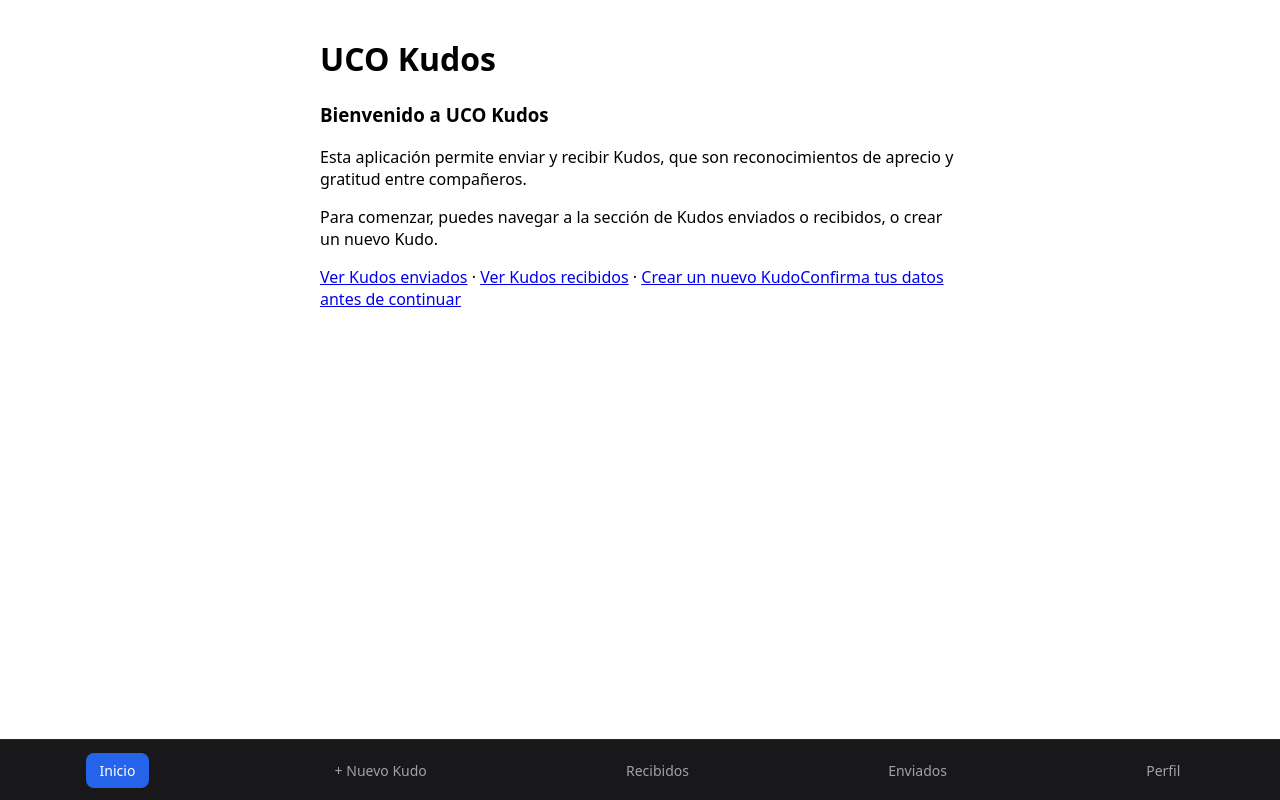
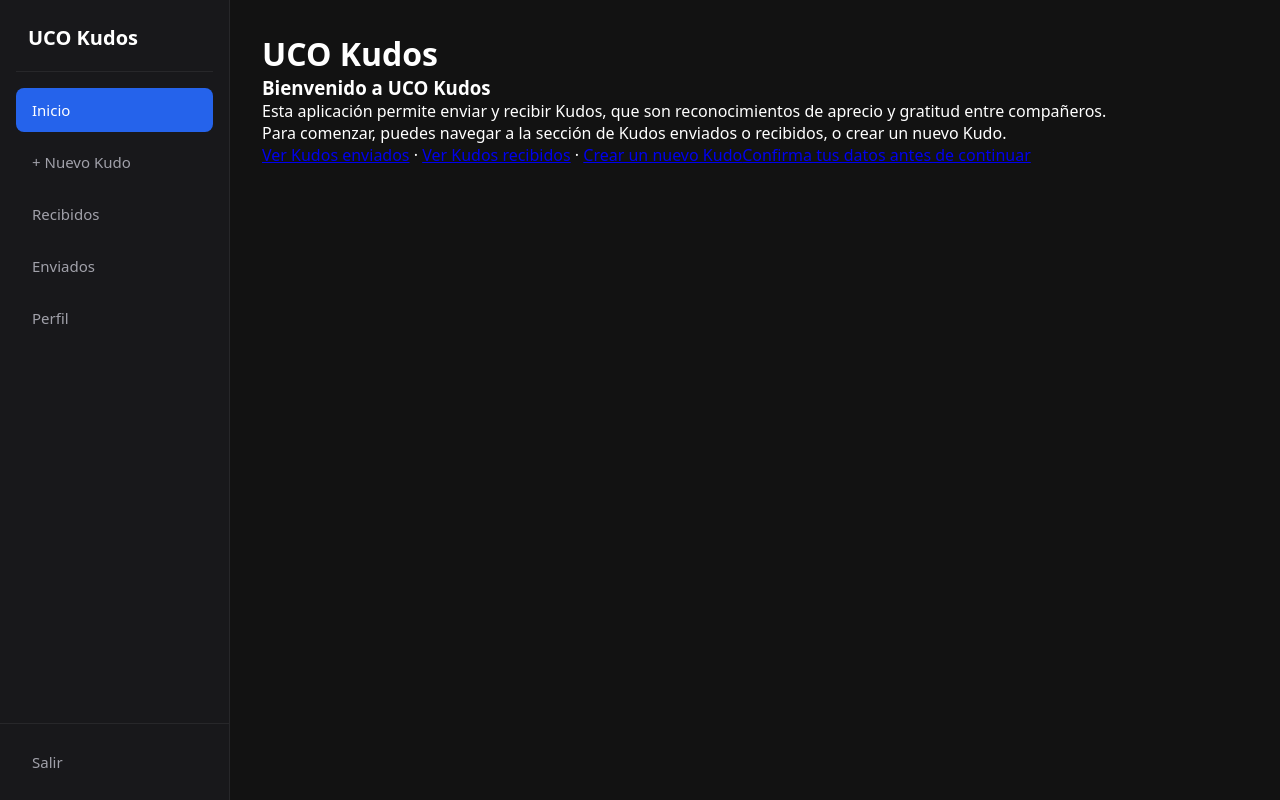
Before and after one commit to Andruortiz/front-kudos, a React (Vite) app: page / in a window 1280 px wide. Built offline with nearby package versions, Linux system fonts and the light colour scheme; no server answers.

Commit message:
feat: se implemento un diseño responsivo para la aplicacion en movil y en pc

```diff
--- a/src/App.tsx
+++ b/src/App.tsx
@@ -1,12 +1,11 @@
-import {NavLink, Route, Routes} from 'react-router-dom'
+import { NavLink, Route, Routes } from 'react-router-dom'
 import HomePage from './pages/HomePage'
 import KudosListPage from './pages/KudosListPage'
 import PublishKudoPage from './pages/PublishKudoPage'
+import './index.css'
 
 export default function App() {
     return (
-
-
         <div className="app-layout">
             <div className="page-content">
                 <Routes>
@@ -14,12 +13,13 @@ export default function App() {
                     <Route path="/kudos/new" element={<PublishKudoPage />} />
                     <Route path="/kudos/sent" element={<KudosListPage key="SENT" type="SENT" />} />
                     <Route path="/kudos/received" element={<KudosListPage key="RECEIVED" type="RECEIVED" />} />
+                    <Route path="/kudos/perfil" element={<main><h1>Mi Perfil</h1></main>} />
                     <Route path="*" element={<main><h1>Página no encontrada</h1></main>} />
                 </Routes>
             </div>
 
-
             <nav className="bottom-bar">
+                <div className="sidebar-logo">UCO Kudos</div>
                 <NavLink to="/" end className="nav-btn">
                     Inicio
                 </NavLink>
@@ -32,11 +32,16 @@ export default function App() {
                 <NavLink to="/kudos/sent" className="nav-btn">
                     Enviados
                 </NavLink>
-              <NavLink to={`/kudos/perfil`} className="nav-btn">
+                <NavLink to="/kudos/perfil" className="nav-btn">
                     Perfil
+                </NavLink>
+
+            </nav>
+            <nav className="bottom-LOG">
+                <NavLink to="/kudos/Logout" className="nav-bottom-item">
+                    Salir
                 </NavLink>
             </nav>
         </div>
-
     )
 }
--- a/src/index.css
+++ b/src/index.css
@@ -1,81 +1,144 @@
-:root {
-  font-family: system-ui, sans-serif;
-  color-scheme: light dark;
+* {
+  box-sizing: border-box;
+  margin: 0;
+  padding: 0;
 }
 
 body {
-  margin: 0;
+  background-color: #121212;
+  color: #ffffff;
+  font-family: system-ui, -apple-system, sans-serif;
 }
 
-main {
-  max-width: 40rem;
-  margin: 0 auto;
-  padding: 1rem;
+/* ==========================================
+   1. MÓVIL (< 768px): Barra inferior + Salir arriba
+   ========================================== */
+.page-content {
+  padding: 20px;
+  padding-top: 68px;    /* Espacio arriba para que no tape el botón Salir */
+  padding-bottom: 80px; /* Espacio abajo para que no tape la barra inferior */
 }
 
-form {
-  display: grid;
-  gap: 1rem;
-}
-
-label {
-  display: grid;
-  gap: 0.25rem;
-}
-
-input,
-textarea,
-button {
-  font: inherit;
-  padding: 0.6rem;
-  min-height: 2.75rem;
-  box-sizing: border-box;
-}
-
-
-/* Espacio inferior para que la barra no tape el final de tus páginas */
-.page-content {
-  padding-bottom: 75px;
-}
-
-/* Barra fija inferior */
 .bottom-bar {
   position: fixed;
   bottom: 0;
   left: 0;
   width: 100%;
-  height: 60px;
+  height: 64px;
   background-color: #18181b;
   border-top: 1px solid #27272a;
   display: flex;
   justify-content: space-around;
   align-items: center;
+  padding: 0 6px;
   z-index: 1000;
 }
 
-/* Estilo base de los enlaces/botones */
-.nav-btn {
+/* Botón Salir flotando arriba a la derecha en móvil */
+.bottom-LOG {
+  position: fixed;
+  top: 12px;
+  right: 16px;
+  height: 40px;
+  padding: 0 14px;
+  background-color: #18181b;
+  border: 1px solid #27272a;
+  border-radius: 8px;
+  display: flex;
+  align-items: center;
+  justify-content: center;
+  z-index: 1001;
+}
+
+.sidebar-logo {
+  display: none;
+}
+
+.nav-btn,
+.nav-bottom-item {
   text-decoration: none;
   color: #a1a1aa;
-  font-size: 14px;
+  font-size: 12px;
   font-weight: 500;
-  padding: 8px 14px;
+  padding: 8px 10px;
   border-radius: 8px;
+  text-align: center;
+  white-space: nowrap;
   transition: background-color 0.2s, color 0.2s;
 }
 
-.nav-btn:hover {
+.nav-btn:hover,
+.nav-bottom-item:hover {
   color: #ffffff;
   background-color: #27272a;
 }
 
-/* Estilo automático cuando estás en esa ruta */
-.nav-btn.active {
+.nav-btn.active,
+.nav-bottom-item.active {
   color: #ffffff;
   background-color: #2563eb;
 }
 
+/* ==========================================
+   2. PC / WEB (>= 768px): Barra lateral + Salir al fondo
+   ========================================== */
+@media (min-width: 768px) {
+  .bottom-bar {
+    top: 0;
+    bottom: auto;
+    width: 230px;
+    height: 100vh;
+    flex-direction: column;
+    justify-content: flex-start;
+    align-items: stretch;
+    gap: 8px;
+    padding: 24px 16px 84px 16px; /* Deja espacio abajo para Salir */
+    border-top: none;
+    border-right: 1px solid #27272a;
+  }
 
-[role='alert'] {
-  color: #b00020;
+  .sidebar-logo {
+    display: block;
+    font-size: 20px;
+    font-weight: bold;
+    color: #ffffff;
+    padding: 0 12px 20px 12px;
+    margin-bottom: 8px;
+    border-bottom: 1px solid #27272a;
+  }
+
+  .nav-btn {
+    font-size: 15px;
+    text-align: left;
+    padding: 12px 16px;
+  }
+
+  /* Mueve Salir al fondo de la barra lateral izquierda */
+  .bottom-LOG {
+    top: auto;
+    right: auto;
+    bottom: 0;
+    left: 0;
+    width: 230px; /* Mismo ancho que .bottom-bar */
+    height: auto;
+    padding: 16px;
+    border: none;
+    border-top: 1px solid #27272a;
+    border-right: 1px solid #27272a;
+    border-radius: 0;
+    justify-content: stretch;
+  }
+
+  .nav-bottom-item {
+    display: block;
+    width: 100%;
+    font-size: 15px;
+    text-align: left;
+    padding: 12px 16px;
+  }
+
+  .page-content {
+    margin-left: 230px;
+    padding: 32px;
+  }
 }
```
Lines whose indentation alone changed are shown as unchanged.
